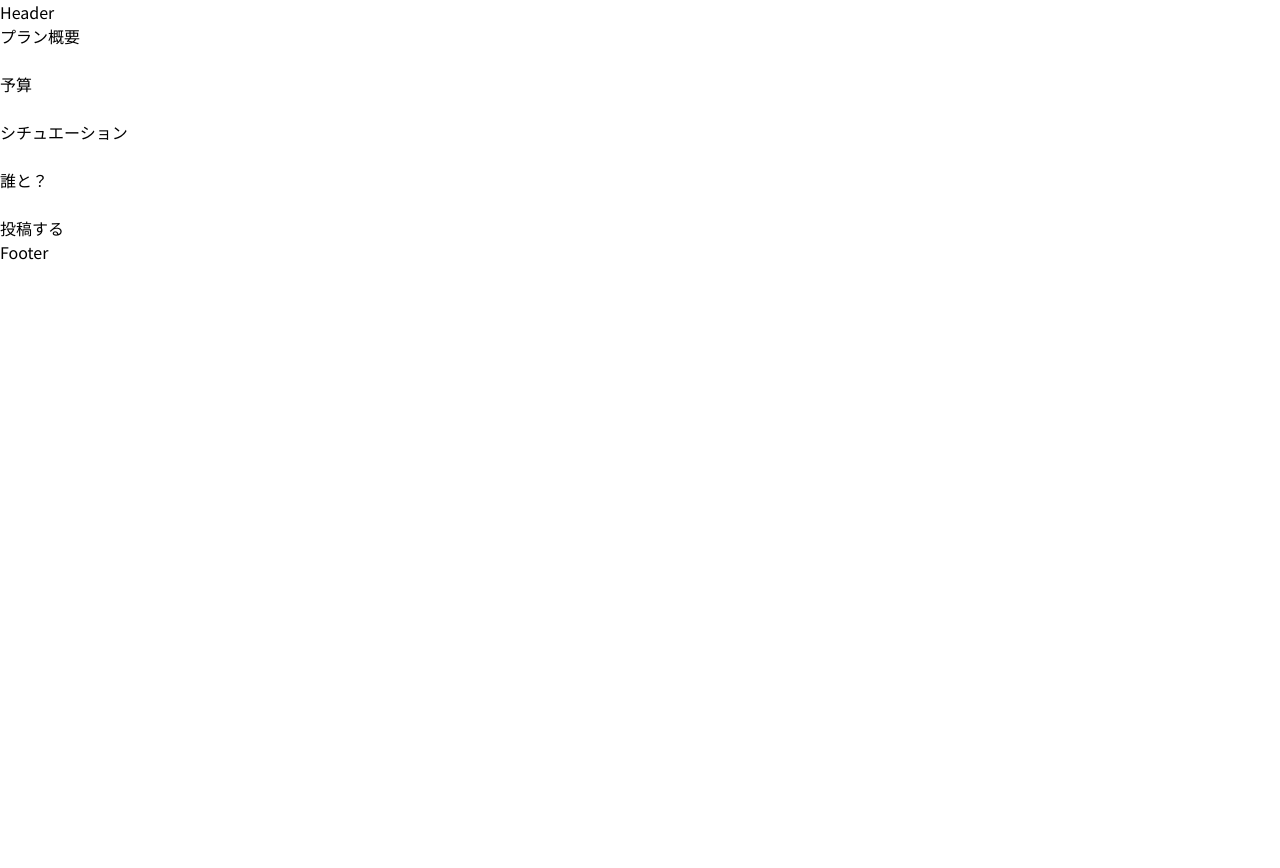
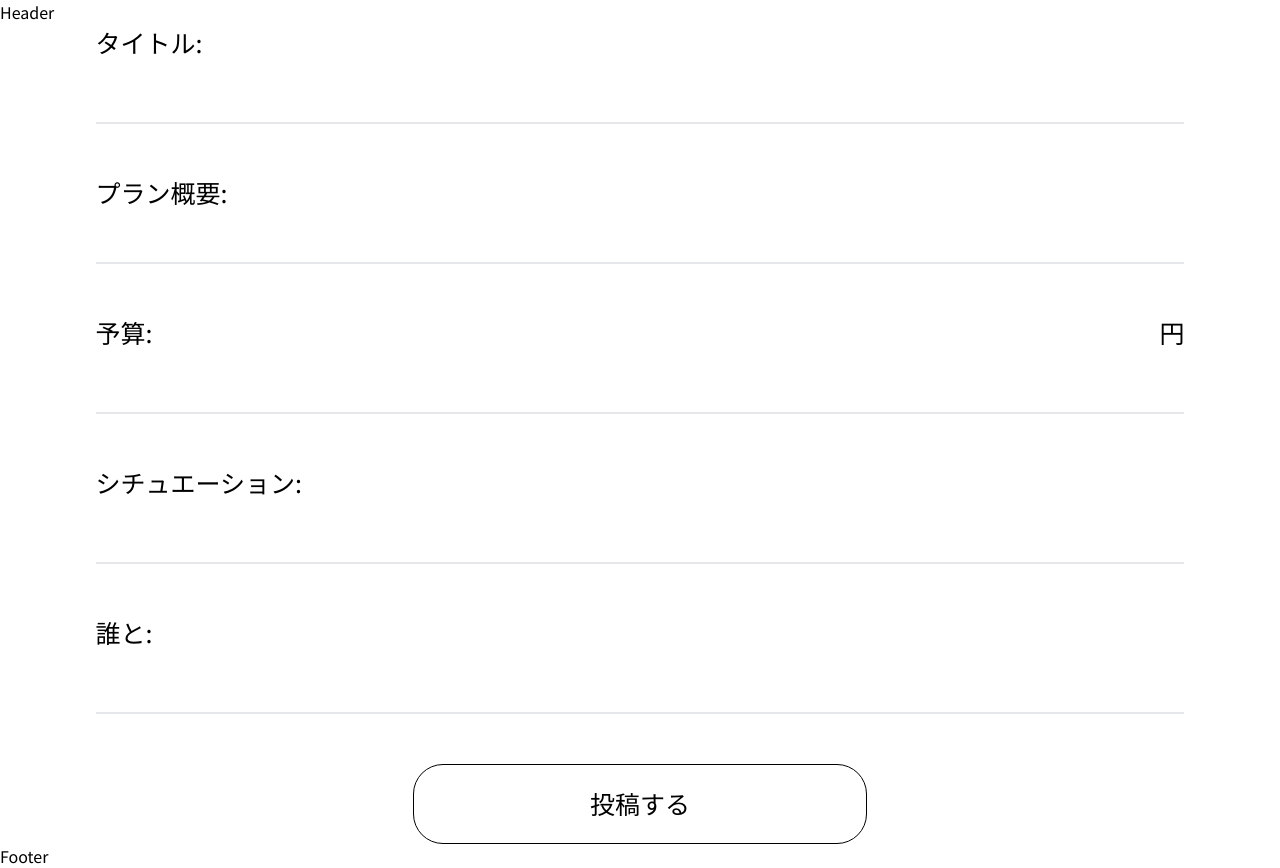
Before and after one commit to strongest-community/web_public, a Next.js app: page /Post/new in a window 1280 px wide. Before the commit the page ends 800 px from the top, so only its background shows below. Built offline with nearby package versions, Linux system fonts and the light colour scheme; no server answers.

Commit message:
newページのデザイン

```diff
--- a/package.json
+++ b/package.json
@@ -10,9 +10,9 @@
     "fmt": "prettier --write ."
   },
   "dependencies": {
-    "next": "14.1.0",
-    "react": "^18",
-    "react-dom": "^18"
+    "next": "^14.1.0",
+    "react": "^18.2.0",
+    "react-dom": "^18.2.0"
   },
   "devDependencies": {
     "@types/node": "^20",
--- a/src/app/Post/new/page.tsx
+++ b/src/app/Post/new/page.tsx
@@ -3,20 +3,18 @@ import { useRouter } from "next/navigation";
 import React, { useEffect, useState } from "react";
 
 export default function New() {
+  const [title, setTitle] = useState("");
   const [description, setDiscription] = useState("");
   const [budget, setBudget] = useState("");
   const [situation, setSituation] = useState("");
   const [withWhom, setWithWhom] = useState("");
   const router = useRouter();
 
-  const onChangeDescription = (e: React.ChangeEvent<HTMLInputElement>) =>
-    setDiscription(e.target.value);
-  const onChangeBudget = (e: React.ChangeEvent<HTMLInputElement>) =>
-    setBudget(e.target.value);
-  const onChangeSituation = (e: React.ChangeEvent<HTMLInputElement>) =>
-    setSituation(e.target.value);
-  const onChangeWithWhom = (e: React.ChangeEvent<HTMLInputElement>) =>
-    setWithWhom(e.target.value);
+  const onChangeTitle = (e: React.ChangeEvent<HTMLInputElement>) => setTitle(e.target.value);
+  const onChangeDescription = (e: React.ChangeEvent<HTMLInputElement>) => setDiscription(e.target.value);
+  const onChangeBudget = (e: React.ChangeEvent<HTMLInputElement>) => setBudget(e.target.value);
+  const onChangeSituation = (e: React.ChangeEvent<HTMLInputElement>) => setSituation(e.target.value);
+  const onChangeWithWhom = (e: React.ChangeEvent<HTMLInputElement>) => setWithWhom(e.target.value);
 
   const baseUrl = process.env.NEXT_PUBLIC_API_BASE_URL;
 
@@ -36,32 +34,34 @@ export default function New() {
   }, []);
 
   return (
-    <div className="">
+    <div className="flex flex-col items-center text-[25px]">
       <form>
-        <div>
-          <p>プラン概要</p>
-          <input
-            value={description}
-            onChange={onChangeDescription}
-            type="text"
-          />
+        <div className="flex gap-80 mb-[50px] border-b-2 h-[100px]">
+          <p>タイトル:</p>
+          <input value={title} onChange={onChangeTitle} type="text" />
         </div>
-        <div>
-          <p>予算</p>
-          <input value={budget} onChange={onChangeBudget} type="number" />
+        <div className="flex gap-80 mb-[50px] border-b-2 h-[90px]">
+          <p>プラン概要:</p>
+          <input value={description} onChange={onChangeDescription} type="text" />
         </div>
-        <div>
-          <p>シチュエーション</p>
+        <div className="flex gap-80 mb-[50px] border-b-2 h-[100px]">
+          <p>予算:</p>
+          <input value={budget} onChange={onChangeBudget} type="number" />円
+        </div>
+        <div className="flex gap-80 mb-[50px] border-b-2 h-[100px]">
+          <p>シチュエーション:</p>
           <input value={situation} onChange={onChangeSituation} type="text" />
         </div>
-        <div>
-          <p>誰と？</p>
+        <div className="flex gap-80 mb-[50px] border-b-2 h-[100px]">
+          <p>誰と:</p>
           <input value={withWhom} onChange={onChangeWithWhom} type="text" />
         </div>
-        <button type="submit" onClick={() => router.push(`/1`)}>
-          {/* backendできたら編集 */}
-          投稿する
-        </button>
+        <div className="flex justify-center">
+          <button className="border border-black p-[20px] px-44 rounded-[30px]" type="submit" onClick={() => router.push(`/1`)}>
+            {/* backendできたら編集 */}
+            投稿する
+          </button>
+        </div>
       </form>
     </div>
   );
```
Also changed, not shown: 1 other file (tests, documents, lock files or other folders).
